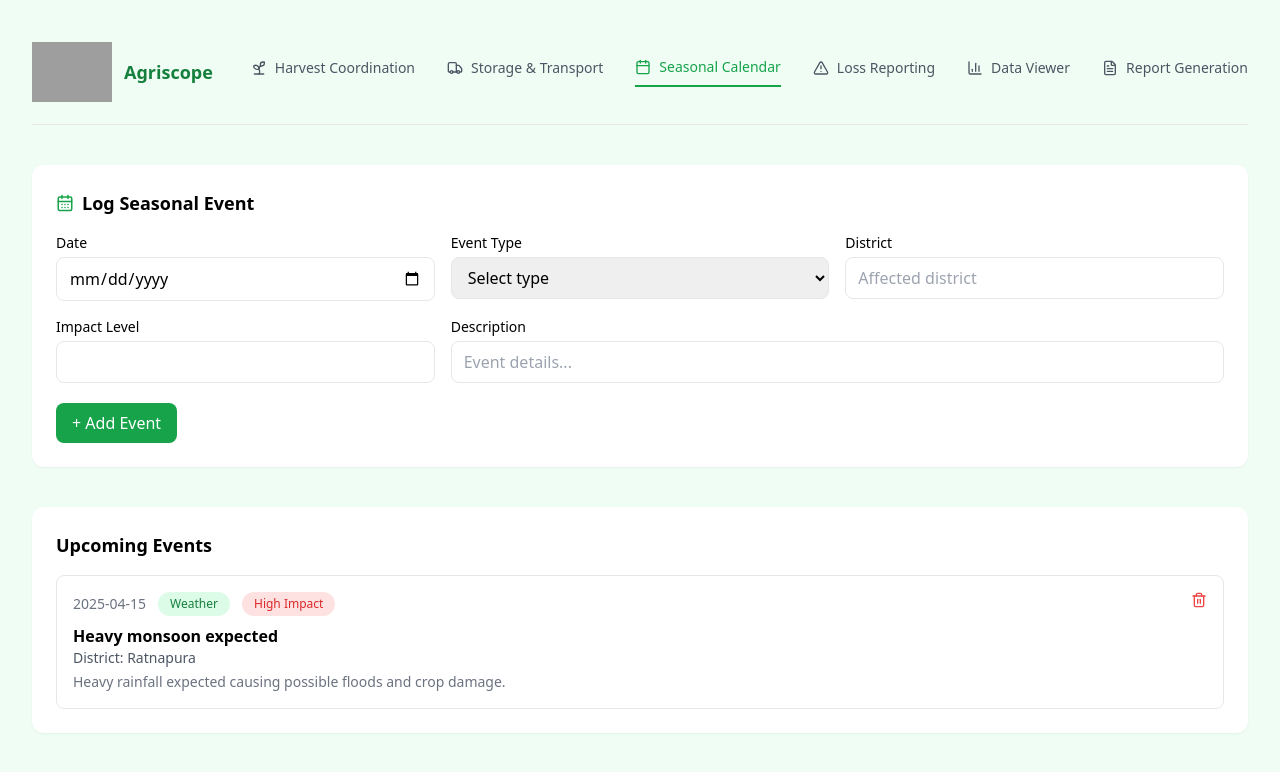
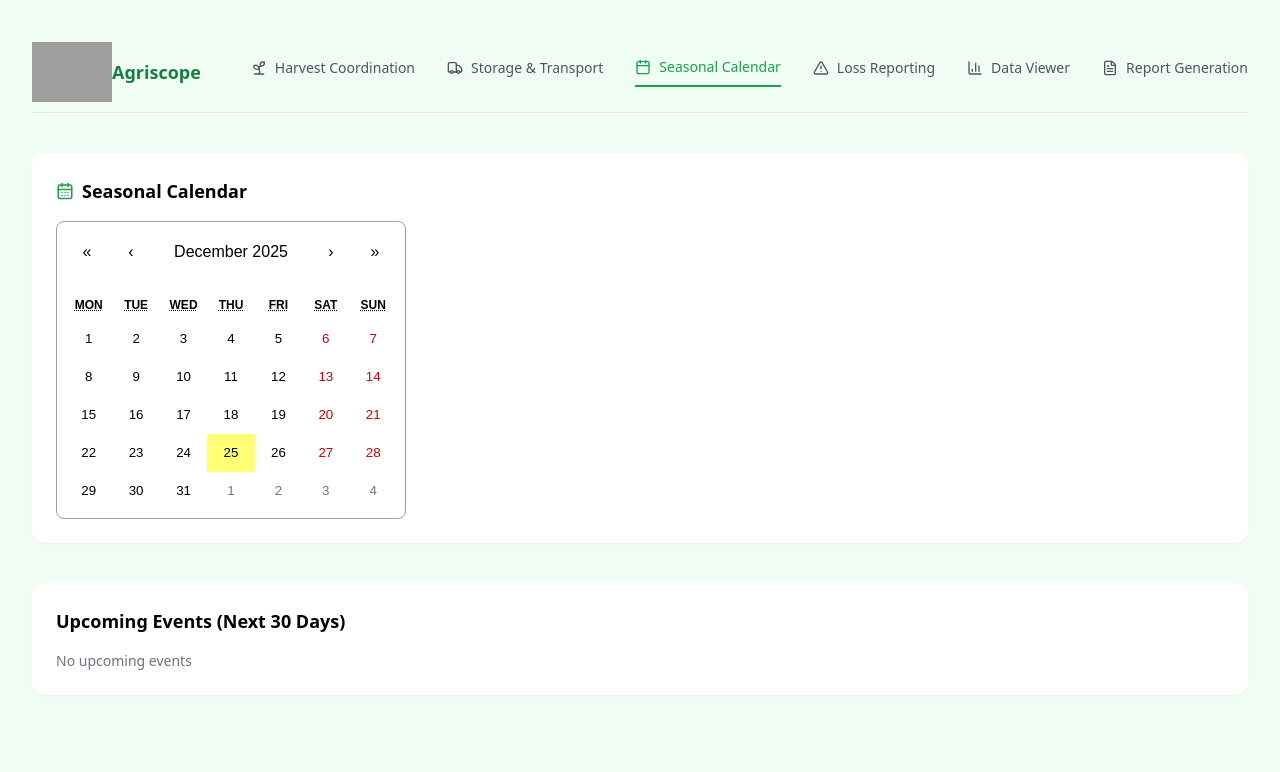
Before and after one commit to isuri54/agriscope, a React (Create React App) app in the folder frontend/: page /seasonalcalendar in a window 1280 px wide. Shown: the top 772 px of the page. Built offline with nearby package versions, Linux system fonts and the light colour scheme; grey boxes are pictures that could not be loaded.

Commit message:
Update UI

```diff
--- a/frontend/src/components/DataViewer.jsx
+++ b/frontend/src/components/DataViewer.jsx
@@ -23,9 +23,9 @@ const lossData = [
 export default function DataViewer() {
   return (
     <div className="bg-green-50 min-h-screen p-8 space-y-10">
-      <div className="flex items-center justify-between border-b pb-3 mb-6">
+      <div className="flex items-center justify-between border-b">
         {/*Logo */}
-        <div className="flex items-center gap-3">
+        <div className="flex items-center">
           <img
             src="/agri.png"
             alt="Agriscope Logo"
@@ -139,15 +139,6 @@ export default function DataViewer() {
           </ResponsiveContainer>
         </div>
       </div>
-
-      {/*Future forecasts */}
-      <div className="bg-white rounded-xl shadow-sm p-6 flex items-center justify-between">
-        <h2 className="text-lg font-semibold">Future Forecasts</h2>
-        <button className="bg-green-500 hover:bg-green-600 text-white px-6 py-2 rounded-lg flex items-center gap-2">
-          <Sparkles size={16} />
-          View Predictions
-        </button>
-      </div>
     </div>
   );
 }
--- a/frontend/src/components/LossReporting.jsx
+++ b/frontend/src/components/LossReporting.jsx
@@ -25,9 +25,9 @@ export default function LossReporting() {
 
   return (
     <div className="bg-green-50 min-h-screen p-8 space-y-10">
-      <div className="flex items-center justify-between border-b pb-3 mb-6">
+      <div className="flex items-center justify-between border-b">
         {/* Logo */}
-        <div className="flex items-center gap-3">
+        <div className="flex items-center">
           <img
             src="/agri.png"
             alt="Agriscope Logo"
--- a/frontend/src/components/SeasonalCalendar.jsx
+++ b/frontend/src/components/SeasonalCalendar.jsx
@@ -1,32 +1,55 @@
+import { useState } from "react";
 import { CalendarDays, Trash2, Sprout, Truck, Calendar, AlertTriangle, BarChart3, FileText } from "lucide-react";
-import { Link, useLocation } from 'react-router-dom';
+import { Link, useLocation } from "react-router-dom";
+import ReactCalendar from "react-calendar";
+import "react-calendar/dist/Calendar.css";
 
 export default function SeasonalCalendar() {
-  const events = [
+  const [selectedDate, setSelectedDate] = useState(null);
+  const [events, setEvents] = useState([]);
+
+  const [form, setForm] = useState({
+    type: "",
+    district: "",
+    description: "",
+  });
+
+  const today = new Date();
+  const next30Days = new Date();
+  next30Days.setDate(today.getDate() + 30);
+
+  const upcomingEvents = events.filter(
+    (e) => new Date(e.date) >= today && new Date(e.date) <= next30Days
+  );
+
+  const addEvent = () => {
+    if (!form.type || !form.district) return;
+
+    setEvents([
+      ...events,
       {
-      id: 1,
-      date: "2025-04-15",
-      type: "Weather",
-      impact: "High Impact",
-      title: "Heavy monsoon expected",
-      district: "Ratnapura",
-      description: "Heavy rainfall expected causing possible floods and crop damage.",
+        id: Date.now(),
+        date: selectedDate.toISOString().split("T")[0],
+        ...form,
       },
-  ];
+    ]);
+
+    setForm({ type: "", district: "", description: "" });
+    setSelectedDate(null);
+  };
 
   return (
     <div className="bg-green-50 min-h-screen p-8 space-y-10">
-      {/* Navbar */}
-      <div className="flex items-center justify-between border-b pb-3 mb-6">
+      <div className="flex items-center justify-between border-b">
         {/* Logo */}
-        <Link to="/harvest" className="flex items-center gap-3">
+        <div className="flex items-center">
           <img
             src="/agri.png"
             alt="Agriscope Logo"
             className="h-20 w-20 object-contain"
           />
           <span className="text-lg font-bold text-green-700">Agriscope</span>
-        </Link>
+        </div>
 
         {/* Navigation bar */}
         <div className="flex items-center gap-8 text-sm font-medium">
@@ -39,66 +62,84 @@ export default function SeasonalCalendar() {
         </div>
       </div>
 
-      {/* Log Seasonal Event */}
-      <div className="bg-white rounded-xl shadow-sm p-6 mb-8">
+      {/* Calendar */}
+      <div className="bg-white rounded-xl shadow-sm p-6 grid md:grid-cols-2 gap-6">
+        <div>
           <h2 className="text-lg font-semibold flex items-center gap-2 mb-4">
             <CalendarDays size={18} className="text-green-600" />
-          Log Seasonal Event
+            Seasonal Calendar
           </h2>
 
-        <div className="grid grid-cols-1 md:grid-cols-3 gap-4">
-          <Input label="Date" type="date" />
-          <Select label="Event Type" options={["Weather", "Pest", "Disease", "Other"]}/>
-          <Input label="District" placeholder="Affected district" />
-          <Input label="Impact Level" as="select">
-            <option>Select impact</option>
-            <option>Low Impact</option>
-            <option>Medium Impact</option>
-            <option>High Impact</option>
-          </Input>
-          <div className="md:col-span-2">
-            <Input label="Description" as="textarea" rows={4} placeholder="Event details..." />
-          </div>
+          <ReactCalendar
+            onClickDay={(date) => setSelectedDate(date)}
+            className="rounded-lg border p-2"
+          />
         </div>
 
-        <button className="mt-5 bg-green-600 hover:bg-green-700 text-white px-4 py-2 rounded-lg flex items-center gap-2">
+        {/* Event form */}
+        {selectedDate && (
+          <div>
+            <h3 className="font-semibold mb-3">
+              Add Event – {selectedDate.toDateString()}
+            </h3>
+
+            <div className="space-y-3">
+              <Select
+                label="Event Type"
+                options={["Festival", "Weather", "Government Program", "Other"]}
+                value={form.type}
+                onChange={(e) => setForm({ ...form, type: e.target.value })}
+              />
+
+              <Input
+                label="District"
+                placeholder="e.g. Ratnapura"
+                value={form.district}
+                onChange={(e) => setForm({ ...form, district: e.target.value })}
+              />
+
+              <Textarea
+                label="Description"
+                placeholder="Event details..."
+                value={form.description}
+                onChange={(e) => setForm({ ...form, description: e.target.value })}
+              />
+
+              <button
+                onClick={addEvent}
+                className="bg-green-600 hover:bg-green-700 text-white px-4 py-2 rounded-lg"
+              >
                 + Add Event
               </button>
             </div>
+          </div>
+        )}
+      </div>
 
-      {/* Upcoming Events */}
+      {/* Upcoming events */}
       <div className="bg-white rounded-xl shadow-sm p-6">
         <h2 className="text-lg font-semibold mb-4">
-          Upcoming Events
+          Upcoming Events (Next 30 Days)
         </h2>
 
+        {upcomingEvents.length === 0 && (
+          <p className="text-sm text-gray-500">No upcoming events</p>
+        )}
+
         <div className="space-y-4">
-          {events.map((event) => (
-            <div
-              key={event.id}
-              className="border rounded-lg p-4 flex justify-between items-start"
-            >
+          {upcomingEvents.map((event) => (
+            <div key={event.id} className="border rounded-lg p-4 flex justify-between">
               <div>
-                <div className="flex items-center gap-3 text-sm mb-2">
-                  <span className="text-gray-500">{event.date}</span>
-                  <span className="px-3 py-1 rounded-full bg-green-100 text-green-700 text-xs">
-                    {event.type}
-                  </span>
-                  <span className={`px-3 py-1 rounded-full text-xs ${
-                    event.impact === "High Impact" ? "bg-red-100 text-red-600" :
-                    event.impact === "Medium Impact" ? "bg-yellow-100 text-yellow-700" :
-                    "bg-gray-100 text-gray-700"
-                  }`}>
-                    {event.impact}
-                  </span>
+                <p className="text-sm text-gray-500">{event.date}</p>
+                <h3 className="font-semibold">{event.type}</h3>
+                <p className="text-sm">District: {event.district}</p>
+                <p className="text-sm text-gray-500">{event.description}</p>
               </div>
 
-                <h3 className="font-semibold">{event.title}</h3>
-                <p className="text-sm text-gray-600">District: {event.district}</p>
-                <p className="text-sm text-gray-500 mt-1">{event.description}</p>
-              </div>
-
-              <button className="text-red-500 hover:text-red-600">
+              <button
+                onClick={() => setEvents(events.filter(e => e.id !== event.id))}
+                className="text-red-500 hover:text-red-600"
+              >
                 <Trash2 size={16} />
               </button>
             </div>
@@ -109,14 +150,16 @@ export default function SeasonalCalendar() {
   );
 }
 
-function NavItem({ icon, label, to, active }) {
+/* ---------- Reusable Components ---------- */
+
+function NavItem({ icon, label, to }) {
   const location = useLocation();
-  const isActive = active || location.pathname === to;
+  const isActive = location.pathname === to;
 
   return (
     <Link
       to={to}
-      className={`flex items-center gap-2 cursor-pointer pb-2 transition-colors ${
+      className={`flex items-center gap-2 pb-2 ${
         isActive
           ? "text-green-600 border-b-2 border-green-600"
           : "text-gray-600 hover:text-green-600"
@@ -128,26 +171,41 @@ function NavItem({ icon, label, to, active }) {
   );
 }
 
-function Input({ label, type = "text", placeholder }) {
+function Input({ label, ...props }) {
   return (
     <div>
       <label className="block text-sm font-medium mb-1">{label}</label>
       <input
-        type={type}
-        placeholder={placeholder}
-        className="w-full border rounded-lg px-3 py-2 focus:outline-none focus:ring-2 focus:ring-green-500"
+        {...props}
+        className="w-full border rounded-lg px-3 py-2 focus:ring-2 focus:ring-green-500"
       />
     </div>
   );
 }
 
-function Select({ label, options }) {
+function Textarea({ label, ...props }) {
   return (
     <div>
       <label className="block text-sm font-medium mb-1">{label}</label>
-      <select className="w-full border rounded-lg px-3 py-2 focus:outline-none focus:ring-2 focus:ring-green-500">
-        <option>Select type</option>
-        {options.map((opt) => (
+      <textarea
+        {...props}
+        rows={3}
+        className="w-full border rounded-lg px-3 py-2 focus:ring-2 focus:ring-green-500"
+      />
+    </div>
+  );
+}
+
+function Select({ label, options, ...props }) {
+  return (
+    <div>
+      <label className="block text-sm font-medium mb-1">{label}</label>
+      <select
+        {...props}
+        className="w-full border rounded-lg px-3 py-2 focus:ring-2 focus:ring-green-500"
+      >
+        <option value="">Select type</option>
+        {options.map(opt => (
           <option key={opt}>{opt}</option>
         ))}
       </select>
--- a/frontend/src/components/StorageTransport.jsx
+++ b/frontend/src/components/StorageTransport.jsx
@@ -30,9 +30,9 @@ export default function StorageTransport() {
 
   return (
     <div className="bg-green-50 min-h-screen p-8 space-y-10">
-        <div className="flex items-center justify-between border-b pb-3 mb-6">
+        <div className="flex items-center justify-between border-b">
             {/* Logo*/}
-            <div className="flex items-center gap-3">
+            <div className="flex items-center">
                 <img
                     src="/agri.png"
                     alt="Agriscope Logo"
```
Also changed, not shown: frontend/src/components/HarvestCoordination.jsx (+12 -3 lines). Lines whose indentation alone changed are shown as unchanged.
